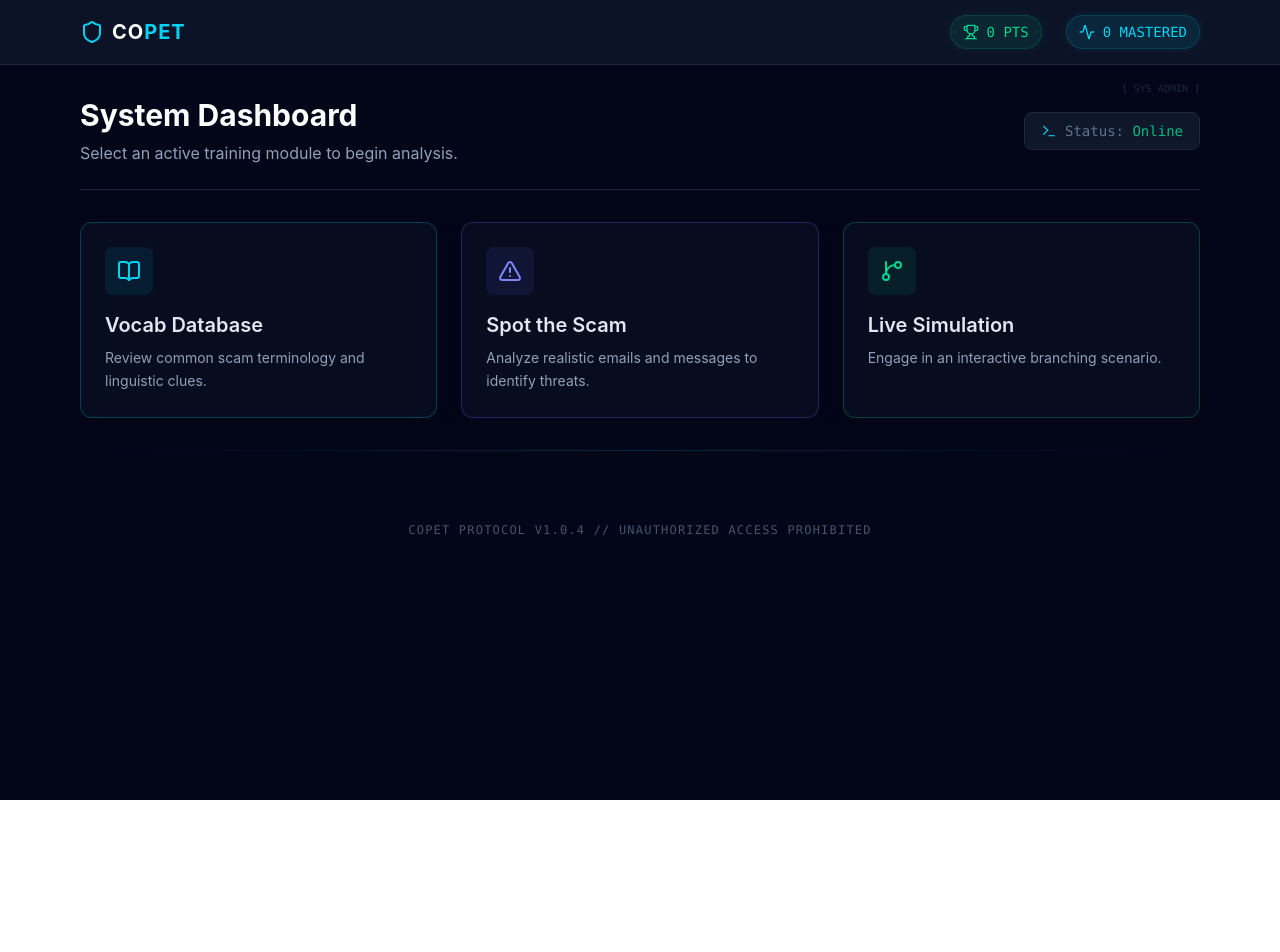
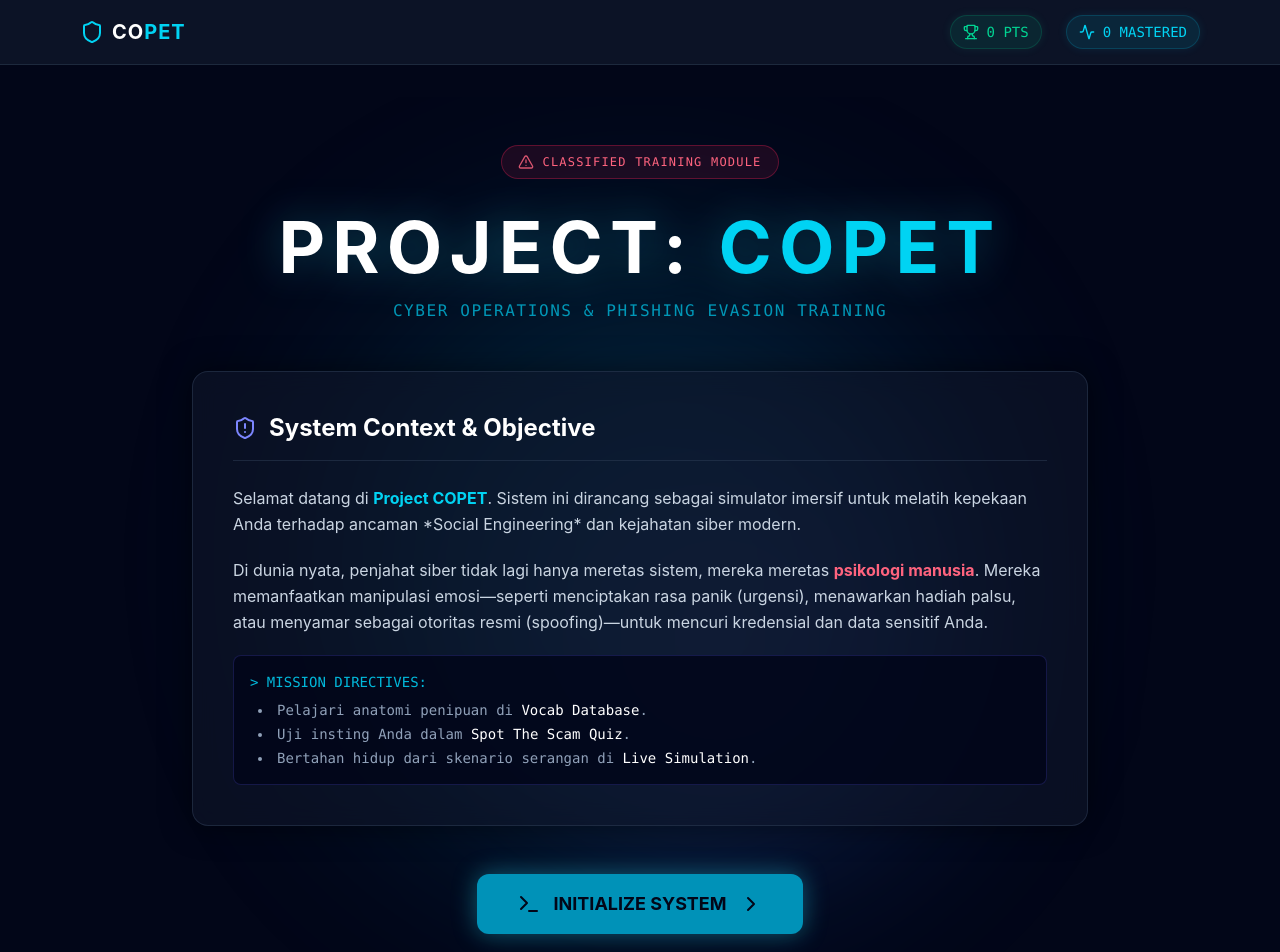
Before and after one commit to rezaanaksoleh213-boop/COPET2, a React (Vite) app: page / in a window 1280 px wide. Shown: the top 952 px of the page. Before the commit the page ends 800 px from the top, so only its background shows below. Built offline with nearby package versions, Linux system fonts and the light colour scheme.

Commit message:
landing page

```diff
--- a/src/App.tsx
+++ b/src/App.tsx
@@ -7,6 +7,7 @@ import { SpotTheScamView } from './components/views/SpotTheScamView';
 import { VocabView } from './components/views/VocabView';
 import { SimulationView } from './components/views/SimulationView';
 import { AdminView } from './components/views/AdminView'; // IMPORT ROUTE ADMIN BARU
+import {LandingPageView} from './components/views/LandingPageView'; // IMPORT LANDING PAGE VIEW
 
 function GameRouter() {
   const { currentMode } = useGameEngine();
@@ -27,6 +28,8 @@ function GameRouter() {
 
   const renderView = (mode: string) => {
     switch (mode) {
+      case 'landing':
+        return <LandingPageView />;
       case 'vocab':
         return <VocabView />;
       case 'quiz':
@@ -36,8 +39,9 @@ function GameRouter() {
       case 'admin':
         return <AdminView />; // ROUTE ADMIN BERHASIL DIDAFTARKAN
       case 'home':
+        return <DashboardView />;
       default:
-        return <DashboardView />;
+        return <LandingPageView />;
     }
   };
 
--- /dev/null
+++ b/src/components/views/LandingPageView.tsx
@@ -0,0 +1,84 @@
+import { motion } from 'framer-motion';
+import { useGameEngine } from '../../hooks/useGameEngine';
+import { ShieldAlert, Terminal, ChevronRight, AlertTriangle } from 'lucide-react';
+
+export function LandingPageView() {
+  const { setMode } = useGameEngine();
+
+  return (
+    <div className="min-h-screen flex flex-col items-center justify-center p-6 md:p-12 relative overflow-hidden">
+
+      {/* Background Effects (Biar nuansa hacker / cyber-nya dapet) */}
+      <div className="absolute inset-0 flex items-center justify-center opacity-20 pointer-events-none">
+        <div className="w-[600px] h-[600px] bg-cyan-600 rounded-full blur-[120px] mix-blend-screen"></div>
+        <div className="w-[400px] h-[400px] bg-indigo-600 rounded-full blur-[100px] mix-blend-screen absolute ml-40 mt-40"></div>
+      </div>
+
+      <motion.div
+        initial={{ opacity: 0, y: 30 }}
+        animate={{ opacity: 1, y: 0 }}
+        transition={{ duration: 0.8 }}
+        className="w-full max-w-4xl z-10 flex flex-col items-center"
+      >
+        <div className="inline-flex items-center gap-2 px-4 py-2 bg-rose-500/10 border border-rose-500/30 rounded-full mb-8">
+          <AlertTriangle className="w-4 h-4 text-rose-400 animate-pulse" />
+          <span className="text-xs font-mono text-rose-400 tracking-widest uppercase">Classified Training Module</span>
+        </div>
+
+        <h1 className="text-5xl md:text-7xl font-bold text-white tracking-widest mb-4 text-center drop-shadow-[0_0_20px_rgba(34,211,238,0.3)]">
+          PROJECT: <span className="text-cyan-400">COPET</span>
+        </h1>
+
+        <p className="font-mono text-cyan-500/80 tracking-widest text-sm md:text-base mb-12 text-center">
+          CYBER OPERATIONS & PHISHING EVASION TRAINING
+        </p>
+
+        {/* Kotak Penjelasan Konteks yang DETAIL */}
+        <div className="bg-slate-900/60 backdrop-blur-md border border-slate-700/50 rounded-2xl p-6 md:p-10 w-full mb-12 shadow-[0_0_30px_rgba(0,0,0,0.5)]">
+          <h2 className="text-xl md:text-2xl font-bold text-white mb-6 flex items-center gap-3 border-b border-slate-700/50 pb-4">
+            <ShieldAlert className="text-indigo-400" /> System Context & Objective
+          </h2>
+
+          <div className="space-y-5 text-slate-300 text-sm md:text-base leading-relaxed">
+            <p>
+              Selamat datang di <strong className="text-cyan-400">Project COPET</strong>. Sistem ini dirancang sebagai simulator imersif untuk melatih kepekaan Anda terhadap ancaman *Social Engineering* dan kejahatan siber modern.
+            </p>
+            <p>
+              Di dunia nyata, penjahat siber tidak lagi hanya meretas sistem, mereka meretas <strong className="text-rose-400">psikologi manusia</strong>. Mereka memanfaatkan manipulasi emosi—seperti menciptakan rasa panik (urgensi), menawarkan hadiah palsu, atau menyamar sebagai otoritas resmi (spoofing)—untuk mencuri kredensial dan data sensitif Anda.
+            </p>
+            <div className="bg-slate-950/80 p-4 rounded-lg border border-indigo-500/20 font-mono text-xs md:text-sm text-indigo-300">
+              <span className="block text-cyan-500 mb-2">&gt; MISSION DIRECTIVES:</span>
+              <ul className="list-disc list-inside space-y-1 ml-2 text-slate-400">
+                <li>Pelajari anatomi penipuan di <span className="text-white">Vocab Database</span>.</li>
+                <li>Uji insting Anda dalam <span className="text-white">Spot The Scam Quiz</span>.</li>
+                <li>Bertahan hidup dari skenario serangan di <span className="text-white">Live Simulation</span>.</li>
+              </ul>
+            </div>
+          </div>
+        </div>
+
+        {/* Tombol Masuk */}
+        <motion.button
+          whileHover={{ scale: 1.05 }}
+          whileTap={{ scale: 0.95 }}
+          onClick={() => setMode('home')}
+          className="group relative flex items-center gap-3 bg-cyan-600 hover:bg-cyan-500 text-slate-950 px-10 py-4 rounded-xl font-bold text-lg transition-all shadow-[0_0_25px_rgba(34,211,238,0.4)]"
+        >
+          <Terminal className="w-6 h-6" />
+          INITIALIZE SYSTEM
+          <ChevronRight className="w-6 h-6 group-hover:translate-x-1 transition-transform" />
+
+          {/* Efek scanline di tombol */}
+          <div className="absolute inset-0 rounded-xl overflow-hidden pointer-events-none">
+            <div className="w-full h-[2px] bg-white/50 opacity-0 group-hover:opacity-100 group-hover:animate-scanline"></div>
+          </div>
+        </motion.button>
+
+        <p className="mt-6 text-xs text-slate-500 font-mono">
+          Press to acknowledge and enter the dashboard.
+        </p>
+
+      </motion.div>
+    </div>
+  );
+}
--- a/src/hooks/useGameEngine.tsx
+++ b/src/hooks/useGameEngine.tsx
@@ -1,6 +1,6 @@
 import { createContext, useContext, useState, type ReactNode } from 'react';
 
-export type GameMode = 'home' | 'vocab' | 'quiz' | 'sim' | 'admin';
+export type GameMode = 'landing' | 'home' | 'vocab' | 'quiz' | 'sim' | 'admin';
 
 interface GameEngineState {
   userPoints: number;
@@ -20,7 +20,7 @@ const GameEngineContext = createContext<GameEngineState | undefined>(undefined);
 export function GameEngineProvider({ children }: { children: ReactNode }) {
   const [userPoints, setUserPoints] = useState<number>(0);
   const [masteredCount, setMasteredCount] = useState<number>(0);
-  const [currentMode, setCurrentMode] = useState<GameMode>('home');
+  const [currentMode, setCurrentMode] = useState<GameMode>('landing');
   const [playerName, setPlayerName] = useState<string>("Siswa Anonim");
   const [testType, setTestType] = useState<'Pre-Test' | 'Post-Test'>('Pre-Test');
 
```
